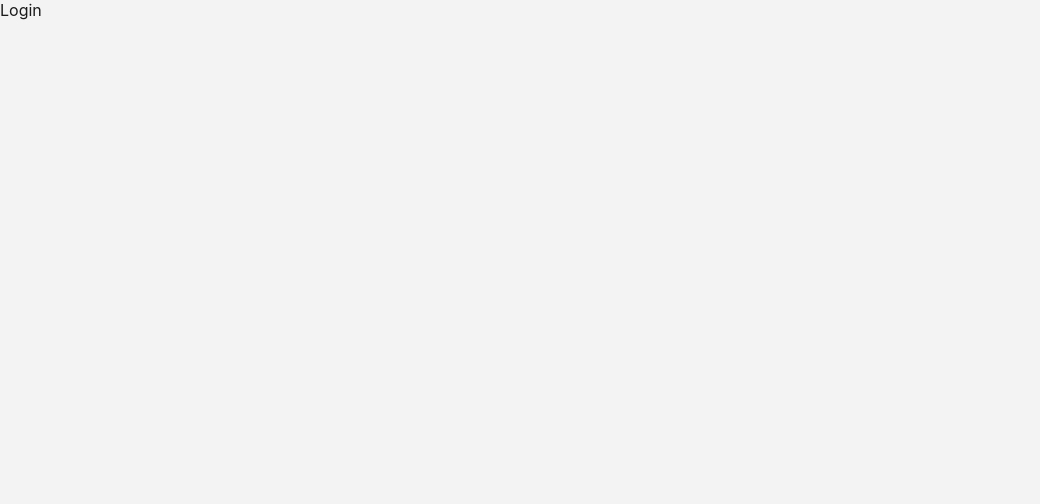
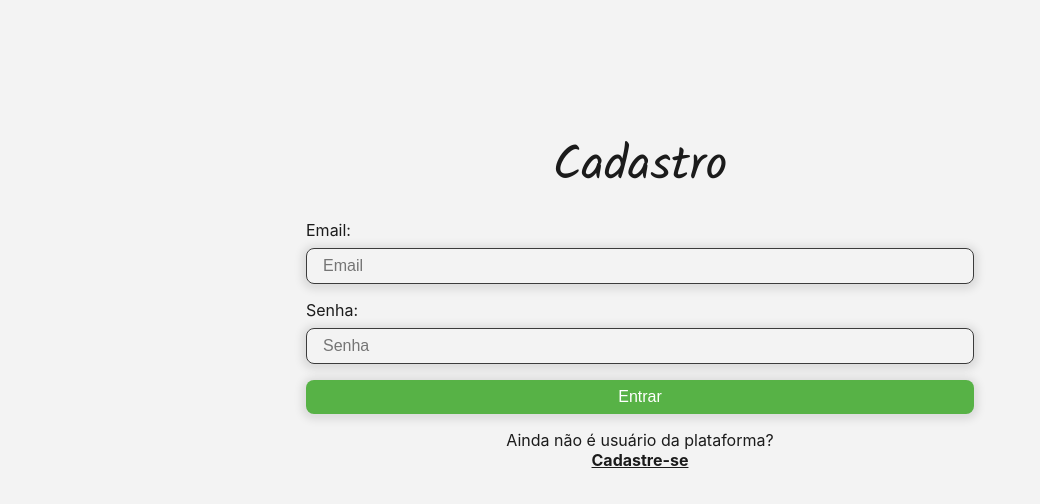
Before and after one commit to reciclae/reciclae-frontend, a React (Create React App) app: page /login in a window 1280 px wide. Shown: the top 504 px of the page, without its empty margins (0-1040 px from the left). Built offline with nearby package versions, Linux system fonts and the light colour scheme.

Commit message:
feat: implementando a página Login

```diff
--- a/src/Router.tsx
+++ b/src/Router.tsx
@@ -2,6 +2,7 @@ import { BrowserRouter, Routes, Route } from "react-router-dom";
 
 import {
   Signup,
+  Login,
   About,
   EditPoint,
   EditUser,
@@ -18,7 +19,7 @@ export function Router() {
       <Routes>
         <Route path="/" element={<HomePage />} />
         <Route path="/signup" element={<Signup />} />
-        <Route path="/login" element={<h1>Login</h1>} />
+        <Route path="/login" element={<Login />} />
         <Route path="/user" element={<h1>User</h1>} />
         <Route path="/user/edit" element={<EditUser/>} />
         <Route path="/user/delete" element={<DeleteUser />} />
--- /dev/null
+++ b/src/pages/Login/index.tsx
@@ -0,0 +1,60 @@
+import { useContext, useState } from "react";
+
+import { AuthContext } from "../../context/AuthContext";
+
+import { Title, Input, Button, Link } from "../../components";
+
+import {
+  Container,
+  Form,
+  FormFooter,
+  Text
+} from "./style";
+
+export function Login() {
+  const { login } = useContext(AuthContext);
+
+  const [email, setEmail] = useState("");
+  const [password, setPassword] = useState("");
+
+  // TODO: tratar "fields missing"
+  const handleSubmit: React.MouseEventHandler<HTMLButtonElement> = async e => {
+    e.preventDefault();
+
+    try {
+      await login(email, password);
+    } catch(err) {
+      console.log(err)
+    }
+  };
+
+  return (
+    <Container>
+      <Title>Cadastro</Title>
+      <Form>
+        <Input
+          label="Email:"
+          name="email"
+          onChange={e => setEmail(e.target.value)}
+          value={email}
+          type="email"
+          placeholder="Email"
+        />
+        <Input
+          label="Senha:"
+          name="password"
+          onChange={e => setPassword(e.target.value)}
+          value={password}
+          type="password"
+          placeholder="Senha"
+        />
+
+        <Button onClick={handleSubmit}>Entrar</Button>
+      </Form>
+      <FormFooter>
+        <Text>Ainda não é usuário da plataforma?</Text>
+        <Link to="/signup">Cadastre-se</Link>
+      </FormFooter>
+    </Container>
+  )
+}
--- /dev/null
+++ b/src/pages/Login/style.ts
@@ -0,0 +1,19 @@
+import styled from "styled-components";
+
+export const Container = styled.div`
+  max-width: var(--tablet-bp);
+  margin: 8rem auto;
+`;
+
+export const Form = styled.form`
+  display: flex;
+  flex-direction: column;
+  gap: 1rem;
+  margin: 1rem;
+`;
+
+export const FormFooter = styled.div`
+  text-align: center;
+`;
+
+export const Text = styled.p``;
--- a/src/pages/index.ts
+++ b/src/pages/index.ts
@@ -1,4 +1,5 @@
 import { Signup } from "./Signup";
+import { Login } from "./Login";
 import { About } from "./About";
 import { EditPoint } from "./EditPoint";
 import { EditUser } from "./EditUser";
@@ -8,6 +9,7 @@ import { DeletePoint } from "./DeletePoint";
 
 export {
   Signup,
+  Login,
   About,
   EditPoint,
   EditUser,
```
